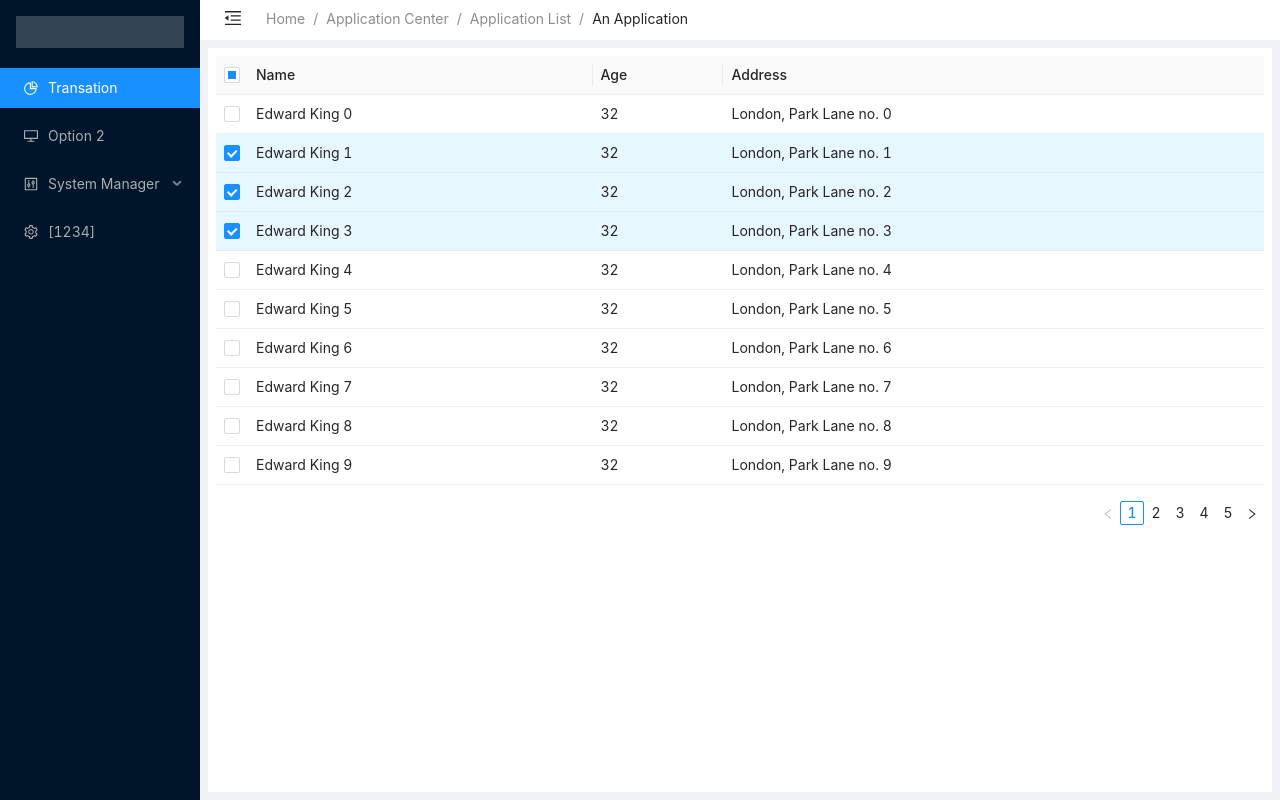
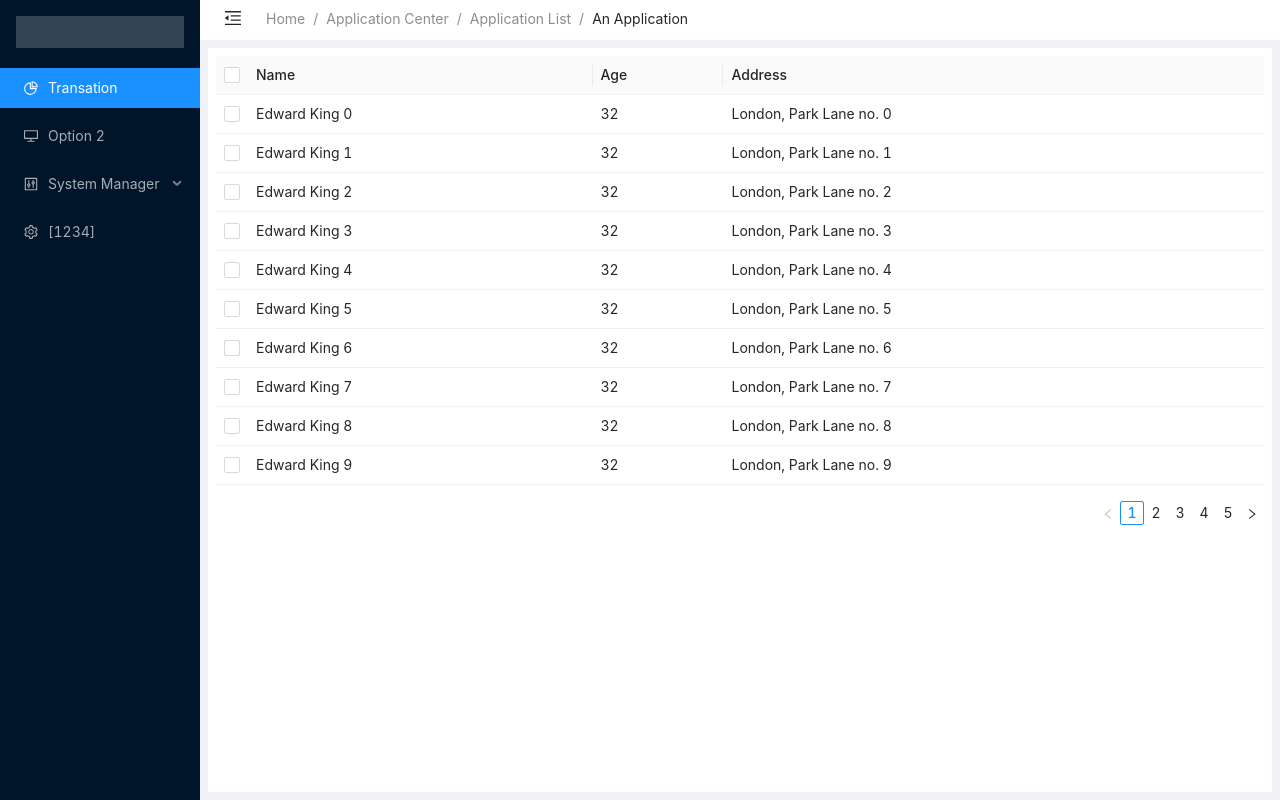
Before and after one commit to devil13th/tmsui, a React app: page /#/CgTest/CgTestList in a window 1280 px wide. Built offline with nearby package versions, Linux system fonts and the light colour scheme.

Commit message:
Update CgTestList.jsx

```diff
--- a/src/components/CgTest/CgTestList.jsx
+++ b/src/components/CgTest/CgTestList.jsx
@@ -1,39 +1,55 @@
-import React, { useState } from 'react'
+import React from 'react'
 import { Menu, Table, Button, Form, Row, Col, Input } from 'antd'
 
 class CgTestList extends React.Component {
   // constructor(props) {
   //   super(props)
-  //   this.state = {}
+  //   this.state = {
+
+  //   }
   // }
-
   state = {
-    selectedRowKeys: [1, 2, 3], // Check here to configure the default column
-    loading: false,
+    tableSelectedRowKeys: [1, 2, 3], // Check here to configure the default column
+    // 表格loading
+    tableLoading: false,
+    // 表格数据
+    data: [],
   }
 
   componentDidMount = () => {
-    this.setState({ loading: true })
+    this.setState({ tableLoading: true })
+
+    const data = []
+    for (let i = 0; i < 46; i++) {
+      data.push({
+        key: i,
+        name: `Edward King ${i}`,
+        age: 32,
+        address: `London, Park Lane no. ${i}`,
+      })
+    }
+
+    this.setState({ data })
     // ajax request after empty completing
     setTimeout(() => {
       this.setState({
-        loading: false,
+        tableLoading: false,
       })
     }, 2000)
   }
 
-  onSelectChange = (selectedRowKeys) => {
-    console.log('selectedRowKeys changed: ', selectedRowKeys)
-    this.setState({ selectedRowKeys })
+  onSelectChange = (tableSelectedRowKeys) => {
+    console.log('selectedRowKeys changed: ', tableSelectedRowKeys)
+    this.setState({ tableSelectedRowKeys })
   }
 
   render() {
-    const { loading, selectedRowKeys } = this.state
+    const { loading, tableSelectedRowKeys } = this.state
     const rowSelection = {
-      selectedRowKeys,
+      tableSelectedRowKeys,
       onChange: this.onSelectChange,
     }
-    const hasSelected = selectedRowKeys.length > 0
+    const hasSelected = tableSelectedRowKeys.length > 0
 
     const columns = [
       {
@@ -50,24 +66,14 @@ class CgTestList extends React.Component {
       },
     ]
 
-    const data = []
-    for (let i = 0; i < 46; i++) {
-      data.push({
-        key: i,
-        name: `Edward King ${i}`,
-        age: 32,
-        address: `London, Park Lane no. ${i}`,
-      })
-    }
-
     return (
       <div>
         <Table
           rowSelection={rowSelection}
           columns={columns}
-          dataSource={data}
+          dataSource={this.state.data}
           size={'small'}
-          loading={loading}
+          loading={this.state.tableLoading}
         />
       </div>
     )
```
